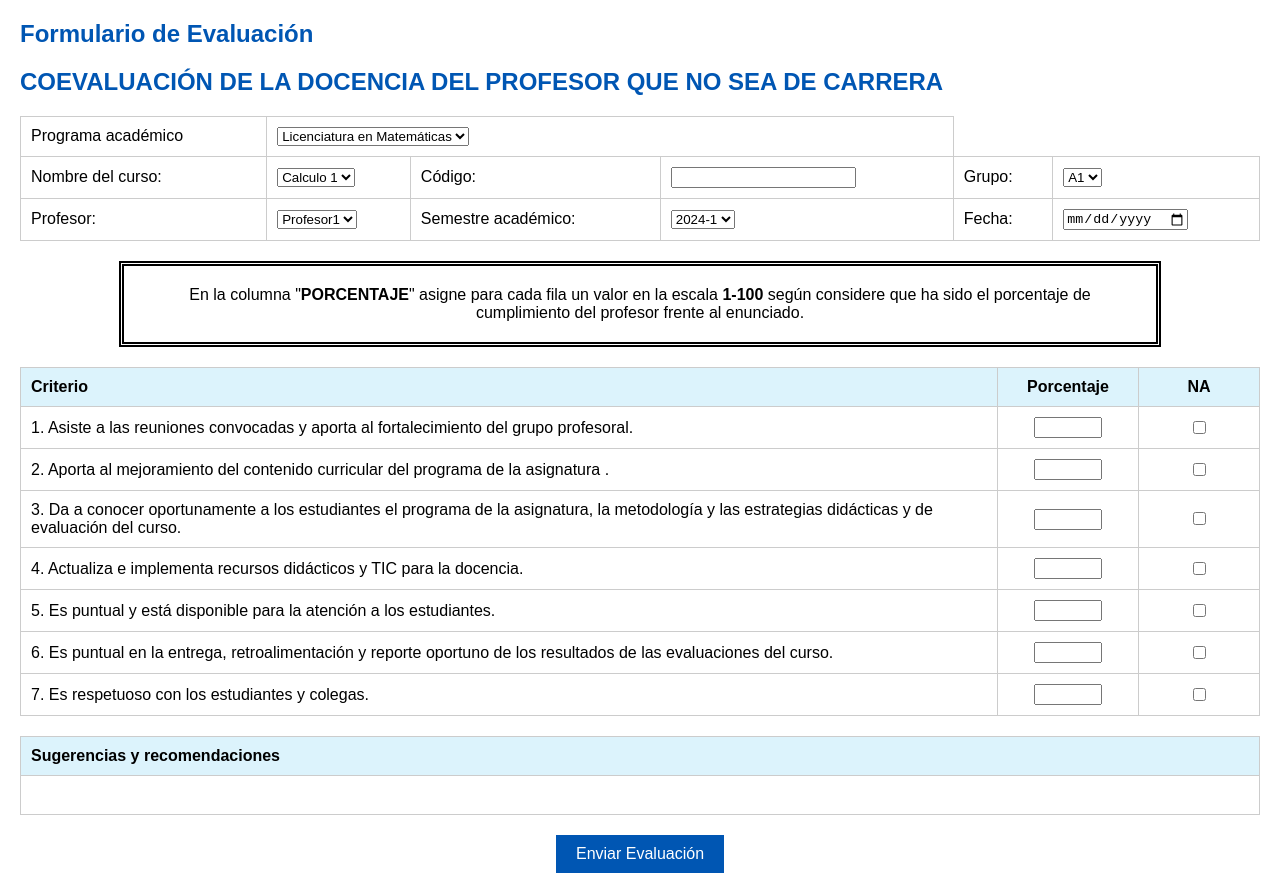
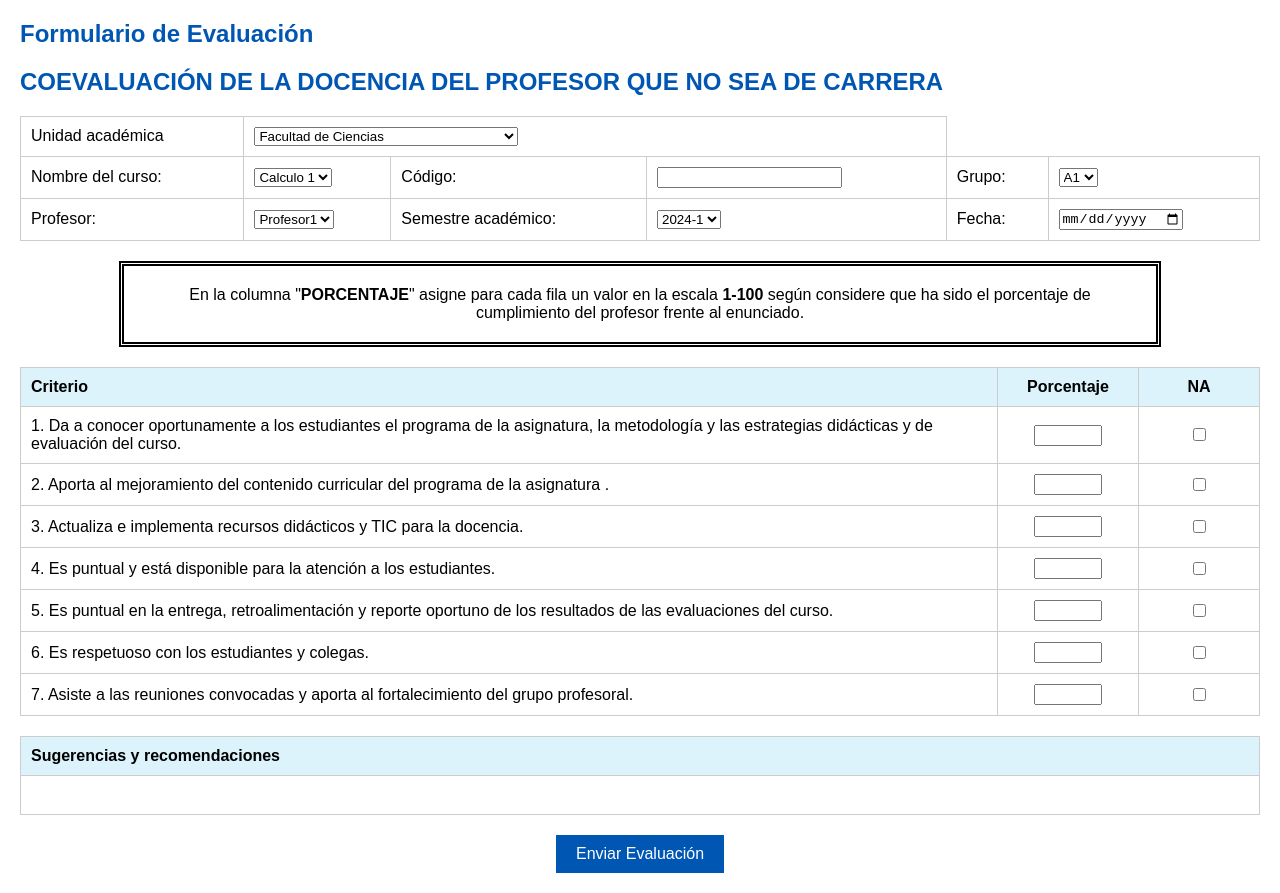
Before and after one commit to MaiHoyos/Ev-C-tedra, a plain HTML site: page index.html in a window 1280 px wide. Drawn offline with Linux system fonts and the light colour scheme.

Commit message:
Update index.html

```diff
--- a/index.html
+++ b/index.html
@@ -79,11 +79,17 @@
 	<form>
     <table>
         <tr>
-            <td>Programa académico</td>
-            <td colspan="3"><select id="programa" name="programa">
-                <option value="LicenciaturaMatemáticas">Licenciatura en Matemáticas</option>
-                <option value="ingenieriaCivil">Ingeniería Civil</option>
-            </select></td>
+            <td>Unidad académica</td>
+	    <td colspan="3">
+	        <select id="programa" name="programa">
+	            <option value="FacultadCiencias">Facultad de Ciencias</option>
+	            <option value="FacultadCienciasHumanas">Facultad de Ciencias Humanas</option>
+	            <option value="FacultadIngenieriasFisicoquimicas">Facultad de Ingenierías Fisicoquímicas</option>
+	            <option value="FacultadIngenieriasFisicomecanicas">Facultad de Ingenierías Fisicomecánicas</option>
+	            <option value="FacultadSalud">Facultad de Salud</option>
+	            <option value="IPRED">IPRED</option>
+	        </select>
+	    </td>
         </tr>
         <tr>
             <td>Nombre del curso:</td>
@@ -135,39 +141,40 @@
                 <th class="ns-nr">NA</th>
             </tr>
             <tr>
-                <td>1. Asiste a las reuniones convocadas y aporta al fortalecimiento del grupo profesoral.</td>
-                <td class="porcentaje-column"><input type="number" min="1" max="100" name="q1-porcentaje"></td>
-                <td class="ns-nr"><input type="checkbox" name="q1-nsnr"></td>
+                <td>1. Da a conocer oportunamente a los estudiantes el programa de la asignatura, la metodología y las estrategias didácticas y de evaluación del curso. </td>
+                <td class="porcentaje-column"><input type="number" min="1" max="100" name="q3-porcentaje"></td>
+                <td class="ns-nr"><input type="checkbox" name="q3-nsnr"></td>
             </tr>
             <tr>
                 <td>2. Aporta al mejoramiento del contenido curricular del programa de la asignatura .</td>
                 <td class="porcentaje-column"><input type="number" min="1" max="100" name="q2-porcentaje"></td>
                 <td class="ns-nr"><input type="checkbox" name="q2-nsnr"></td>
             </tr>
+
             <tr>
-                <td>3. Da a conocer oportunamente a los estudiantes el programa de la asignatura, la metodología y las estrategias didácticas y de evaluación del curso. </td>
-                <td class="porcentaje-column"><input type="number" min="1" max="100" name="q3-porcentaje"></td>
-                <td class="ns-nr"><input type="checkbox" name="q3-nsnr"></td>
-            </tr>
-            <tr>
-                <td>4. Actualiza e implementa recursos didácticos y TIC para la docencia.</td>
+                <td>3. Actualiza e implementa recursos didácticos y TIC para la docencia.</td>
                 <td class="porcentaje-column"><input type="number" min="1" max="100" name="q4-porcentaje"></td>
                 <td class="ns-nr"><input type="checkbox" name="q4-nsnr"></td>
             </tr>
             <tr>
-                <td>5. Es puntual y está disponible para la atención a los estudiantes.</td>
+                <td>4. Es puntual y está disponible para la atención a los estudiantes.</td>
                 <td class="porcentaje-column"><input type="number" min="1" max="100" name="q5-porcentaje"></td>
                 <td class="ns-nr"><input type="checkbox" name="q5-nsnr"></td>
             </tr>
             <tr>
-                <td>6. Es puntual en la entrega, retroalimentación y reporte oportuno de los resultados de las evaluaciones del curso.</td>
+                <td>5. Es puntual en la entrega, retroalimentación y reporte oportuno de los resultados de las evaluaciones del curso.</td>
                 <td class="porcentaje-column"><input type="number" min="1" max="100" name="q6-porcentaje"></td>
                 <td class="ns-nr"><input type="checkbox" name="q6-nsnr"></td>
             </tr>
             <tr>
-                <td>7. Es respetuoso con los estudiantes y colegas.</td>
+                <td>6. Es respetuoso con los estudiantes y colegas.</td>
                 <td class="porcentaje-column"><input type="number" min="1" max="100" name="q7-porcentaje"></td>
                 <td class="ns-nr"><input type="checkbox" name="q7-nsnr"></td>
+            </tr>
+		<tr>
+                <td>7. Asiste a las reuniones convocadas y aporta al fortalecimiento del grupo profesoral.</td>
+                <td class="porcentaje-column"><input type="number" min="1" max="100" name="q1-porcentaje"></td>
+                <td class="ns-nr"><input type="checkbox" name="q1-nsnr"></td>
             </tr>
         </table>
 
@@ -176,9 +183,8 @@
                 <th>Sugerencias y recomendaciones</th>
                 </tr>
             <tr>
-                <td contenteditable="true"></td>
-
-            </tr>
+       			 <td contenteditable="true" oninput="limitCharacters(this, 200)"></td>
+   		</tr>
 
         </table>
 
@@ -188,12 +194,18 @@
     </form>
 
     <script>
-        // Lógica para procesar el formulario (opcional)
+
         document.getElementById('evaluation-form').addEventListener('submit', function(event) {
             event.preventDefault();
             alert('Formulario enviado con éxito.');
-            // Aquí puedes agregar lógica para enviar los datos a un servidor o procesarlos como quieras.
+
         });
+	    function limitCharacters(element, maxLength) {
+    if (element.innerText.length > maxLength) {
+        element.innerText = element.innerText.substring(0, maxLength);
+        alert("Se ha alcanzado el límite de " + maxLength + " caracteres.");
+    						}
+							}
     </script>
 </body>
 </html>
```
